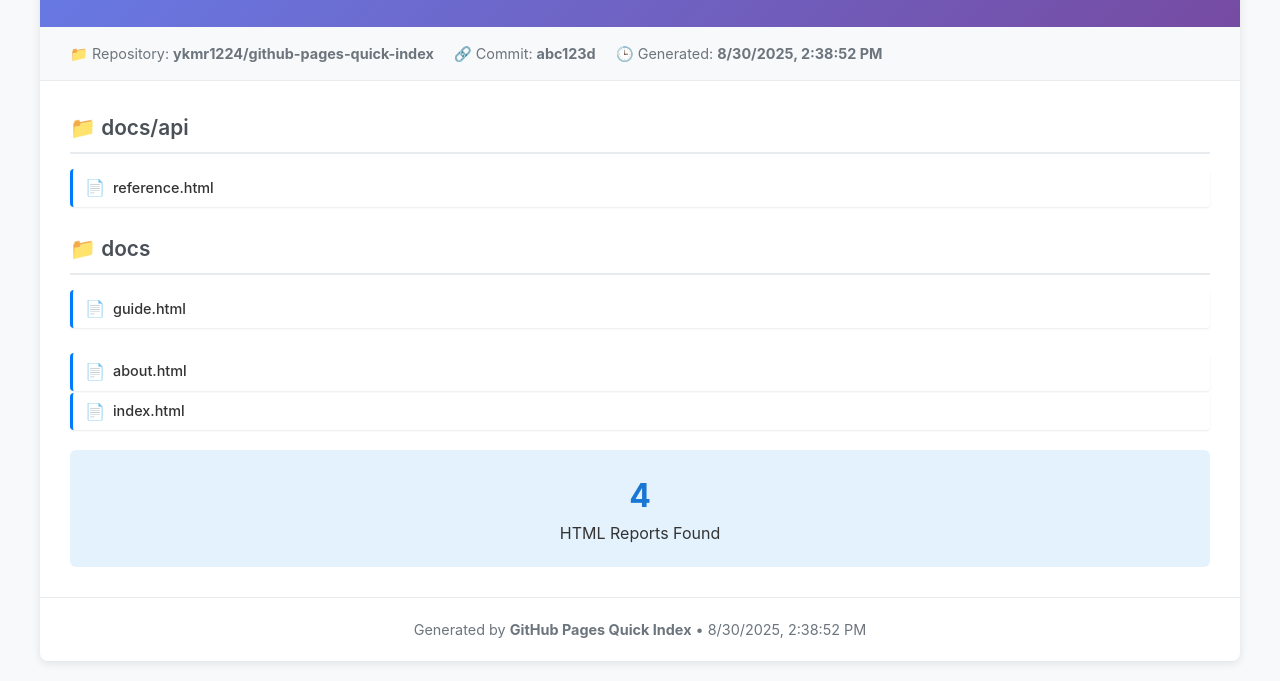
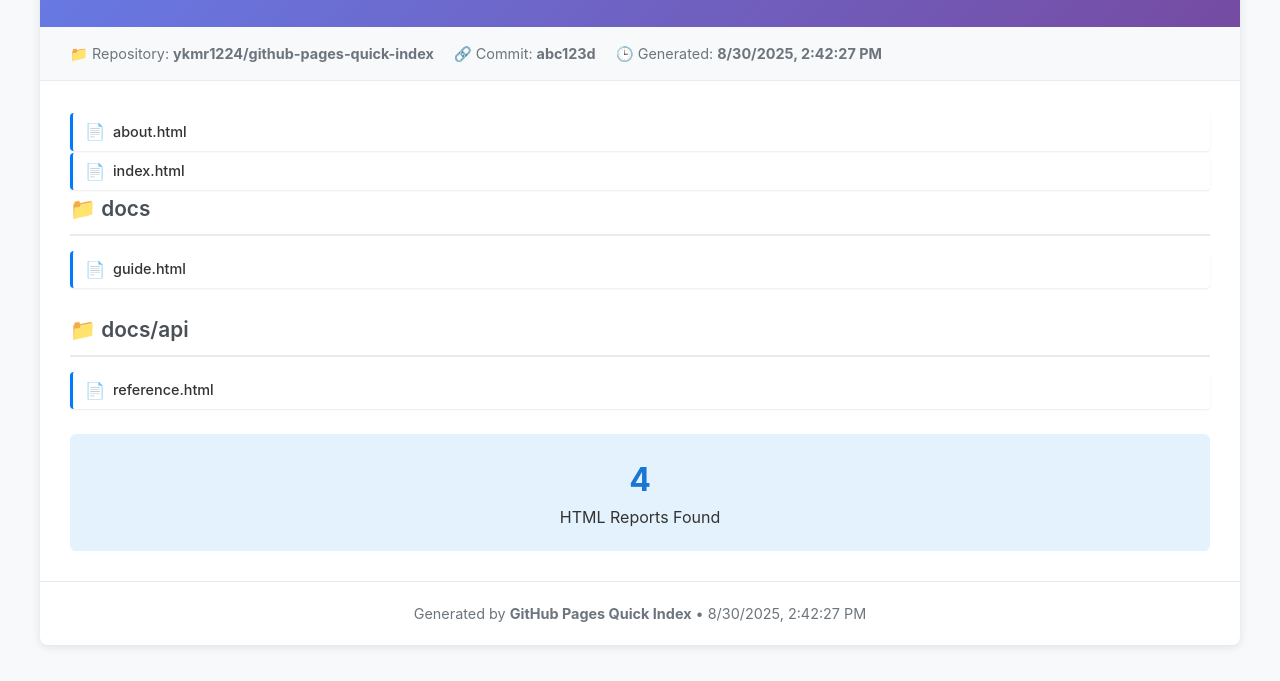
Before and after one commit to ykmr1224/github-pages-quick-index, a website: page generated-index.html in a window 1280 px wide. Shown: the part 155-836 px from the top of the page. Drawn offline with Linux system fonts and the light colour scheme.

Commit message:
Implement depth-based sorting to show shallower files first
- Update organizeByDirectory method to sort sections by directory depth
- Shallower directories (closer to root) now appear first in the index
- Root level files displayed at the top for immediate access
- Deeper nested directories appear progressively lower in the list
- Maintains alphabetical sorting within same depth level
- Improves user experience by prioritizing most accessible files
- Perfect for quick scanning and finding commonly used reports
- All 23 tests passing with enhanced sorting logic

```diff
--- a/generated-index.html
+++ b/generated-index.html
@@ -191,28 +191,10 @@
             <div class="subtitle">Quick access to test reports and documentation</div>
         </div>
 
-        <div class="metadata"><span>📁 Repository: <strong>ykmr1224/github-pages-quick-index</strong></span><span>🔗 Commit: <strong>abc123d</strong></span><span>🕒 Generated: <strong>8/30/2025, 2:38:52 PM</strong></span></div>
+        <div class="metadata"><span>📁 Repository: <strong>ykmr1224/github-pages-quick-index</strong></span><span>🔗 Commit: <strong>abc123d</strong></span><span>🕒 Generated: <strong>8/30/2025, 2:42:27 PM</strong></span></div>
 
         <div class="content">
-            <div class="directory-section">
-          <div class="directory-title">📁 docs/api</div>
-          <ul class="file-list"><li class="file-item">
-          <a href="test-html-files/docs/api/reference.html" target="_blank">
-            <span class="file-icon">📄</span>
-            <div class="file-info">
-              <div class="file-name">reference.html</div>
-            </div>
-          </a>
-        </li></ul></div><div class="directory-section">
-          <div class="directory-title">📁 docs</div>
-          <ul class="file-list"><li class="file-item">
-          <a href="test-html-files/docs/guide.html" target="_blank">
-            <span class="file-icon">📄</span>
-            <div class="file-info">
-              <div class="file-name">guide.html</div>
-            </div>
-          </a>
-        </li></ul></div><ul class="file-list"><li class="file-item">
+            <ul class="file-list"><li class="file-item">
           <a href="test-html-files/about.html" target="_blank">
             <span class="file-icon">📄</span>
             <div class="file-info">
@@ -226,7 +208,25 @@
               <div class="file-name">index.html</div>
             </div>
           </a>
-        </li></ul>
+        </li></ul><div class="directory-section">
+          <div class="directory-title">📁 docs</div>
+          <ul class="file-list"><li class="file-item">
+          <a href="test-html-files/docs/guide.html" target="_blank">
+            <span class="file-icon">📄</span>
+            <div class="file-info">
+              <div class="file-name">guide.html</div>
+            </div>
+          </a>
+        </li></ul></div><div class="directory-section">
+          <div class="directory-title">📁 docs/api</div>
+          <ul class="file-list"><li class="file-item">
+          <a href="test-html-files/docs/api/reference.html" target="_blank">
+            <span class="file-icon">📄</span>
+            <div class="file-info">
+              <div class="file-name">reference.html</div>
+            </div>
+          </a>
+        </li></ul></div>
 
             <div class="stats">
                 <div class="stats-number">4</div>
@@ -235,7 +235,7 @@
         </div>
 
         <div class="footer">
-            Generated by <strong>GitHub Pages Quick Index</strong> • 8/30/2025, 2:38:52 PM
+            Generated by <strong>GitHub Pages Quick Index</strong> • 8/30/2025, 2:42:27 PM
         </div>
     </div>
 </body>
```
Also changed, not shown: src/html-generator.ts (+23 -4 lines), dist/html-generator.d.ts, dist/html-generator.js, 2 other files.
